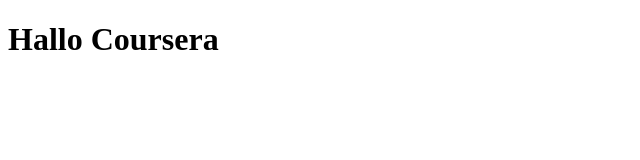
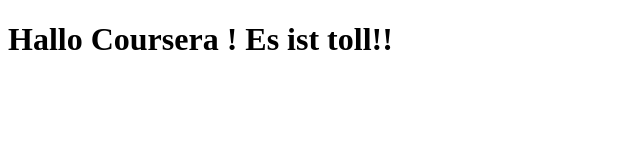
Before and after one commit to adrian-do/Coursera-One, a plain HTML site: page site/index.html in a window 1280 px wide. Shown: the whole page, without its empty margins (0-640 px from the left). Drawn offline with Linux system fonts and the light colour scheme.

Commit message:
Edit Zwei

```diff
--- a/site/index.html
+++ b/site/index.html
@@ -6,6 +6,7 @@
 	<title>Hallo Coursera</title>
 </head>
 <body>
-	<h1>Hallo Coursera</h1>
+	<h1>Hallo Coursera
+	! Es ist toll!!</h1>
 </body>
 </html>
```
